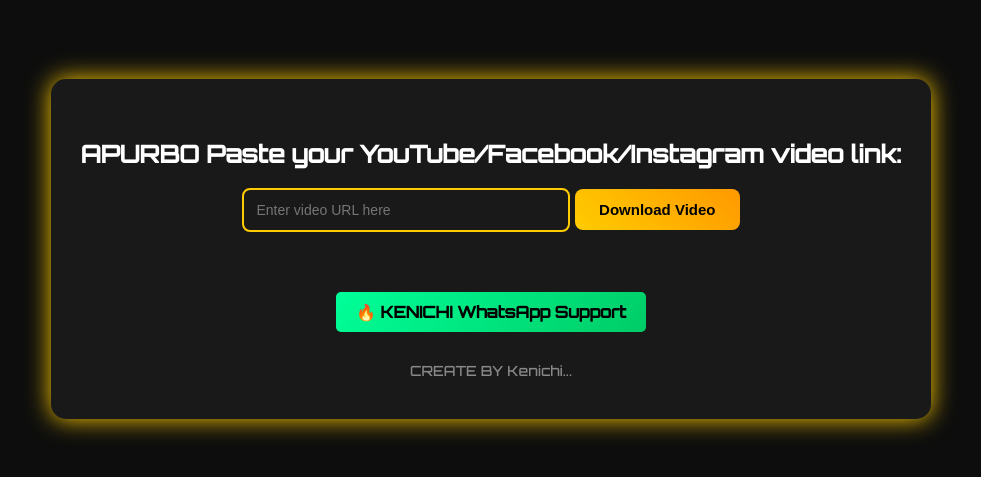
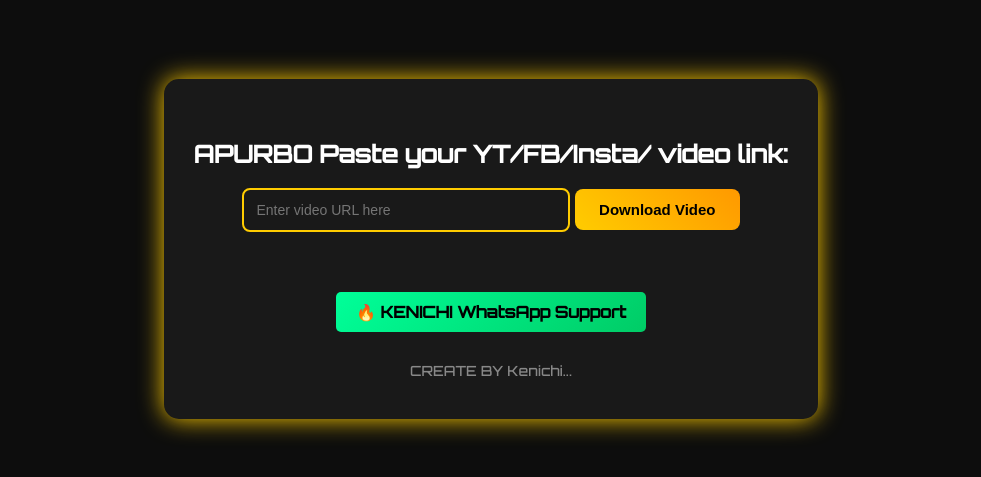
Before and after one commit to Kenichi-md/apurbo, a plain HTML site: page index.html in a window 1280 px wide. Shown: the part 151-628 px from the top of the page, without its empty margins (149-1130 px from the left). Drawn offline with Linux system fonts and the light colour scheme.

Commit message:
Update index.html

```diff
--- a/index.html
+++ b/index.html
@@ -96,7 +96,9 @@
 </head>
 <body>
   <div class="container">
-<h2> APURBO Paste your YouTube/Facebook/Instagram video link:</h2>
+<h2> APURBO
+Paste your YT/FB/Insta/
+video link:</h2>
   <input type="text" id="videoUrl" placeholder="Enter video URL here" style="width:300px;">
   <button onclick="downloadVideo()">Download Video</button>
 <div id="result" class="result"></div>
@@ -113,7 +115,7 @@
         alert("Please enter a valid URL");
         return;
       }
-      resultContainer.innerHTML = '<p>MR-ORI ⏳ Fetching...</p>';
+      resultContainer.innerHTML = '<p>MR-kenichi... ⏳ </p>';
       const apiUrl = `https://insta-dl.hazex.workers.dev/?url=${encodeURIComponent(url)}`;
       fetch(apiUrl)
         .then(response => response.json())
```
